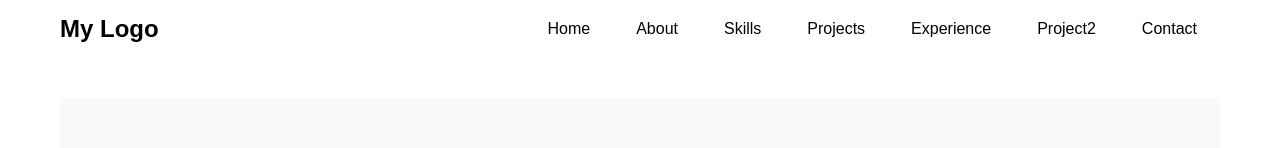
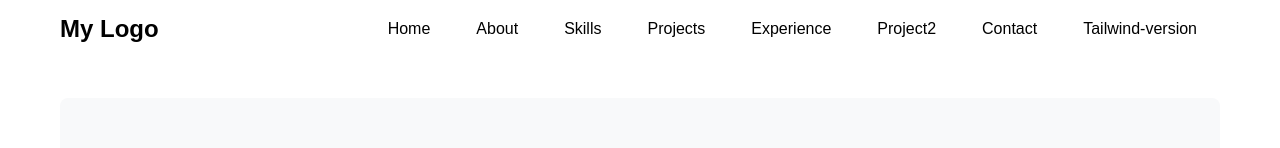
Before and after one commit to nerahubswebdev/cohort3-web-dev, a plain HTML site: page index.html in a window 1280 px wide. Shown: the top 148 px of the page. Drawn offline with Linux system fonts and the light colour scheme.

Commit message:
Update index.html

```diff
--- a/index.html
+++ b/index.html
@@ -541,6 +541,9 @@
             <li><a href="#experience">Experience</a></li>
             <li><a href="#project2">Project2</a></li>
             <li><a href="#contact">Contact</a></li>
+             <li>
+              <a href="./tailwind.html" target="_blank">Tailwind-version</a>
+            </li>
           </ul>
         </nav>
         <nav class="nav">
@@ -552,6 +555,9 @@
             <li><a href="#experience">Experience</a></li>
             <li><a href="#project2">Project2</a></li>
             <li><a href="#contact">Contact</a></li>
+             <li>
+              <a href="./tailwind.html" target="_blank">Tailwind-version</a>
+            </li>
           </ul>
         </nav>
       </div>
```
